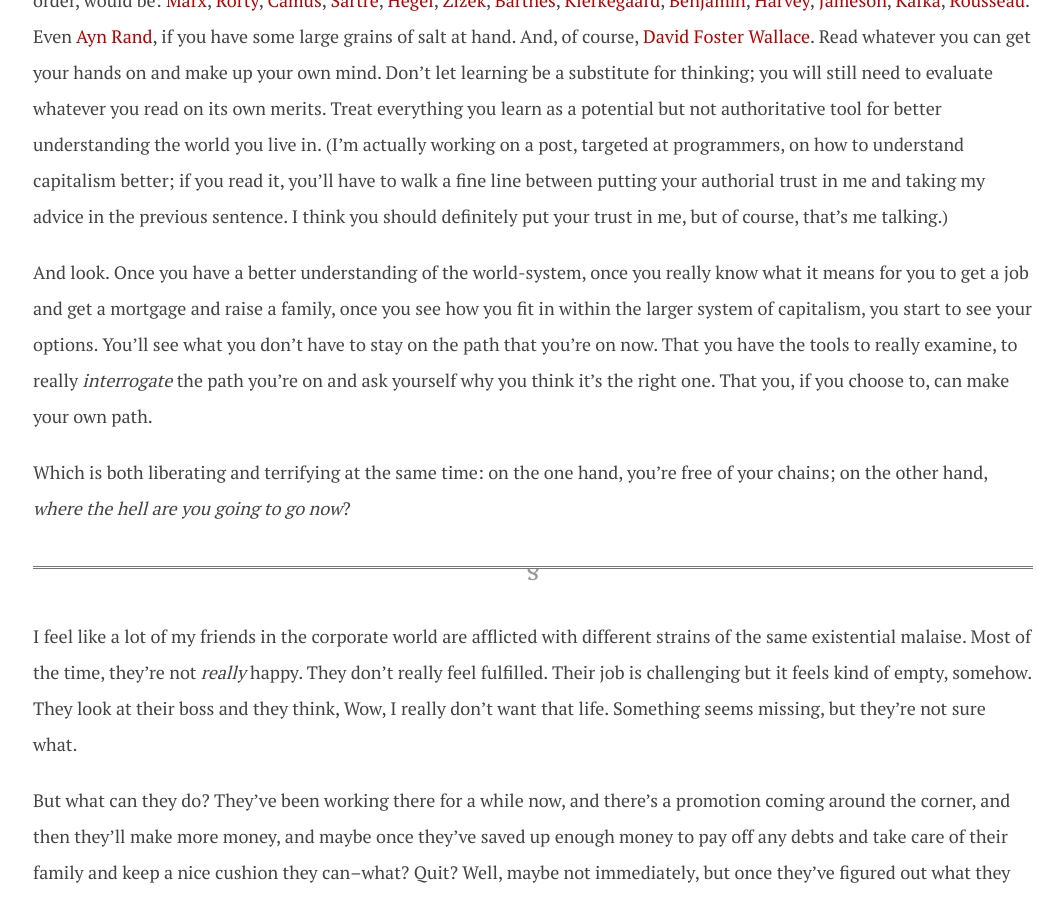
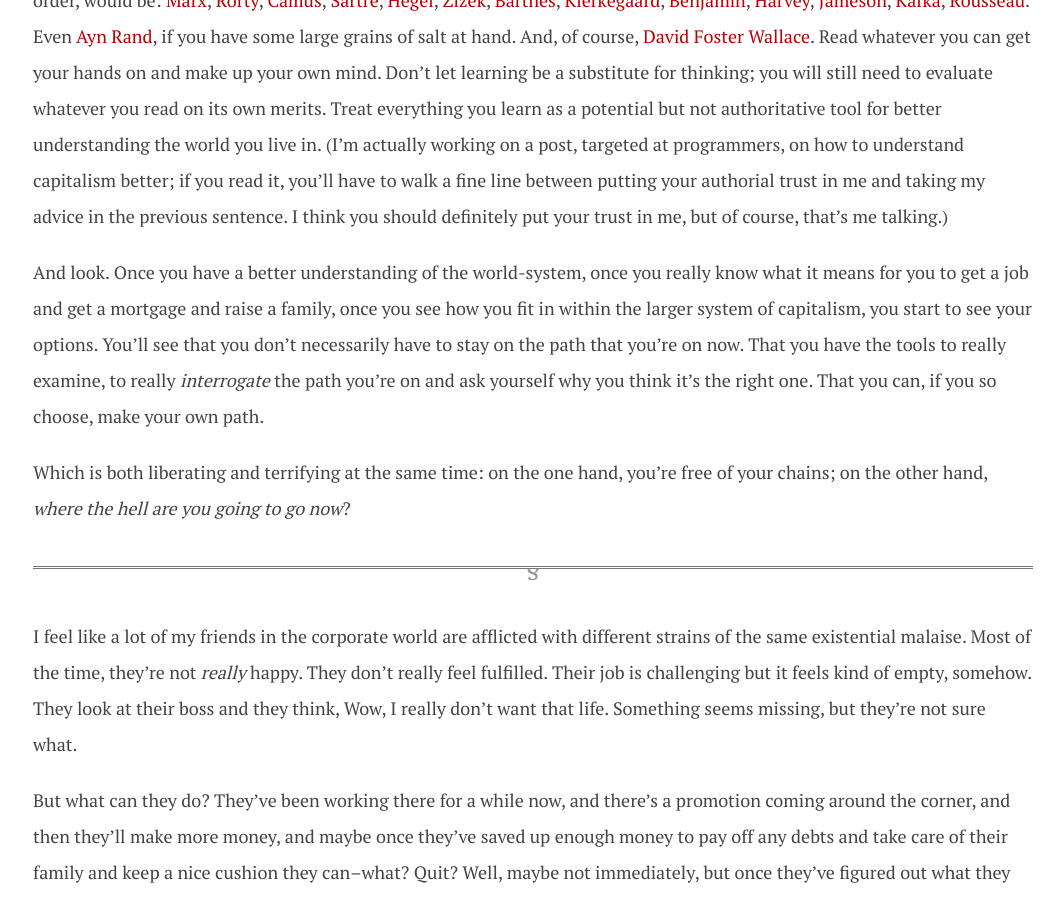
Before and after one commit to dellsystem/dellsystem.github.io, a Jekyll site: the page built from _posts/2017-06-29-what-i-wish-i-had-known.md, in a window 1280 px wide and 900 px high, scrolled down 6324 px. Shown: the whole window, without its empty margins (107-1170 px from the left). Built offline with Jekyll 4.4.1, drawn with Linux system fonts in a browser that asks for light colours.

Commit message:
Fix typo + solecism in what-i-wish-i-had-known

```diff
--- a/_posts/2017-06-29-what-i-wish-i-had-known.md
+++ b/_posts/2017-06-29-what-i-wish-i-had-known.md
@@ -272,10 +272,10 @@ should definitely put your trust in me, but of course, that's me talking.)
 And look. Once you have a better understanding of the world-system, once you
 really know what it means for you to get a job and get a mortgage and
 raise a family, once you see how you fit in within the larger system of
-capitalism, you start to see your options. You'll see what you don't have to
-stay on the path that you're on now. That you have the tools to really examine,
-to really _interrogate_ the path you're on and ask yourself why you think it's
-the right one. That you, if you choose to, can make your own path.
+capitalism, you start to see your options. You'll see that you don't necessarily
+have to stay on the path that you're on now. That you have the tools to really
+examine, to really _interrogate_ the path you're on and ask yourself why you
+think it's the right one. That you can, if you so choose, make your own path.
 
 Which is both liberating and terrifying at the same time: on the one hand,
 you're free of your chains; on the other hand, _where the hell are you going to
```
